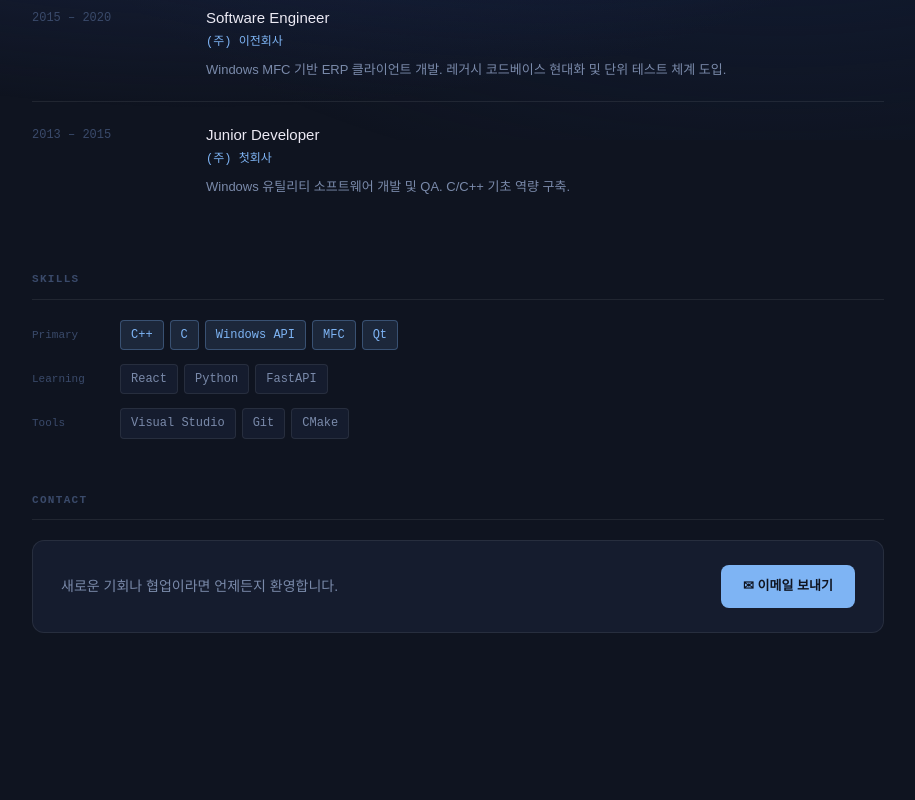
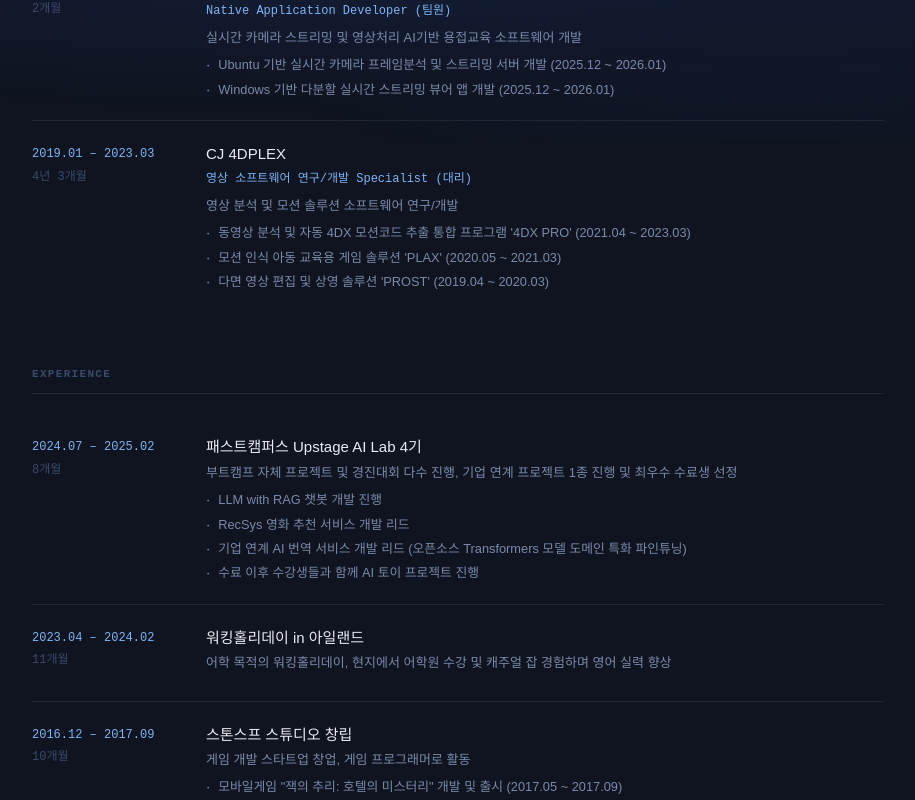
Before and after one commit to Freedate/MyHome_, a React (Vite) app: page /about in a window 1280 px wide. Shown: the part 660-1460 px from the top of the page, without its empty margins (182-1097 px from the left). Before the commit the page ends 1425 px from the top, so only its background shows below. Built offline with nearby package versions, Linux system fonts and the light colour scheme; no server answers.

Commit message:
fix: about page component

```diff
--- a/src/index.css
+++ b/src/index.css
@@ -223,7 +223,10 @@
 }
 
 /* ── About 페이지 ── */
-.about-page { animation: fadeUp 0.5s var(--ease) both; }
+.about-page {
+  animation: fadeUp 0.5s var(--ease) both;
+
+}
 
 .about-header { margin-bottom: 56px; }
 
@@ -267,7 +270,6 @@
   font-size: 15px;
   color: var(--text-secondary);
   line-height: 1.9;
-  max-width: 620px;
 }
 
 /* 타임라인 */
@@ -285,7 +287,7 @@
 .timeline-period {
   font-family: var(--font-mono);
   font-size: 12px;
-  color: var(--text-muted);
+  color: var(--accent);
   padding-top: 3px;
 }
 
@@ -295,7 +297,7 @@
   margin-bottom: 2px;
 }
 
-.timeline-company {
+.timeline-role {
   font-size: 12px;
   color: var(--accent);
   font-family: var(--font-mono);
@@ -1668,3 +1670,36 @@
   color: var(--accent);
   transform: translateY(-3px);
 }
+
+.timeline-projects {
+  list-style: none;
+  padding: 0;
+  margin: 6px 0 0;
+  display: flex;
+  flex-direction: column;
+  gap: 4px;
+}
+
+.timeline-projects li {
+  display: flex;
+  gap: 8px;
+  font-size: 0.8rem;
+  color: var(--text-secondary);
+  line-height: 1.6;
+}
+
+.timeline-project-dot {
+  color: var(--accent);
+  flex-shrink: 0;
+}
+
+.timeline-period {
+  display: flex;
+  flex-direction: column;
+  gap: 2px;
+}
+
+.timeline-duration {
+  font-size: 0.75rem;
+  color: var(--text-muted);
+}
--- a/src/pages/About.jsx
+++ b/src/pages/About.jsx
@@ -1,38 +1,78 @@
 const DATA = {
-  name: '홍길동',
+  name: '이동호',
   role: 'Software Engineer · C++ & Windows Application Developer',
-  bio: `10년 이상 Windows 데스크탑 애플리케이션 개발을 중심으로 경력을 쌓아왔습니다.
-최근에는 웹 기술에 관심을 갖고 React와 Python을 학습하며 포트폴리오를 확장 중입니다.
-사용자 경험을 중시하고, 복잡한 문제를 단순하게 만드는 것을 즐깁니다.`,
+  bio: `C++과 Qt 기반의 Winodws 데스크탑 애플리케이션 기반의 경력을 쌓았습니다.
+  영상 재생과 분석, 제어 소프트웨어 개발 경험과, UNity3D 기반의 게임 출시 경험이 있습니다.
+  AI기술의 중요성을 느끼고 AI 부트캠프를 통해 AI 기술의 기초 학습과 더불어 다양한 프로젝트를 진행했습니다.
+  개발자로서의 역량을 확장하기 위해 React와 TypeScript를 활용한 웹 개발에도 도전하고 있습니다.
+  새로운 기술을 배우고 적용하는 것을 즐기며, 협업과 커뮤니케이션을 중요시합니다.
+  다양한 경험과 기술을 바탕으로 의미 있는 프로젝트에 기여하고 성장해 나가고자 합니다.`,
 
   career: [
     {
-      period: '2020 – 현재',
-      role: 'Senior Software Engineer',
-      company: '(주) 회사명',
-      desc: 'C++/Qt 기반 산업용 제어 소프트웨어 개발 및 설계. 멀티스레드 아키텍처 리팩토링으로 처리 성능 40% 향상.',
+      period: '2025.12 – 2026.01',
+      duration: '2개월',
+      role: 'Native Application Developer (팀원)',
+      company: 'ONJ',
+      desc: '실시간 카메라 스트리밍 및 영상처리 AI기반 용접교육 소프트웨어 개발',
+      projects: ["Ubuntu 기반 실시간 카메라 프레임분석 및 스트리밍 서버 개발 (2025.12 ~ 2026.01)",
+        "Windows 기반 다분할 실시간 스트리밍 뷰어 앱 개발 (2025.12 ~ 2026.01)"
+      ],
     },
     {
-      period: '2015 – 2020',
-      role: 'Software Engineer',
-      company: '(주) 이전회사',
-      desc: 'Windows MFC 기반 ERP 클라이언트 개발. 레거시 코드베이스 현대화 및 단위 테스트 체계 도입.',
-    },
-    {
-      period: '2013 – 2015',
-      role: 'Junior Developer',
-      company: '(주) 첫회사',
-      desc: 'Windows 유틸리티 소프트웨어 개발 및 QA. C/C++ 기초 역량 구축.',
+      period: '2019.01 – 2023.03',
+      duration: '4년 3개월',
+      role: '영상 소프트웨어 연구/개발 Specialist (대리)',
+      company: 'CJ 4DPLEX',
+      desc: '영상 분석 및 모션 솔루션 소프트웨어 연구/개발',
+      projects: [
+        "동영상 분석 및 자동 4DX 모션코드 추출 통합 프로그램 '4DX PRO' (2021.04 ~ 2023.03)",
+        "모션 인식 아동 교육용 게임 솔루션 'PLAX' (2020.05 ~ 2021.03)",
+        "다면 영상 편집 및 상영 솔루션 'PROST' (2019.04 ~ 2020.03)",
+      ]
     },
   ],
 
-  skills: [
-    { group: 'Primary',  tags: ['C++', 'C', 'Windows API', 'MFC', 'Qt'], primary: true },
-    { group: 'Learning', tags: ['React', 'Python', 'FastAPI'], primary: false },
-    { group: 'Tools',    tags: ['Visual Studio', 'Git', 'CMake'], primary: false },
+  experience:[
+    {
+      period: '2024.07 – 2025.02',
+      duration: '8개월',
+      title: '패스트캠퍼스 Upstage AI Lab 4기',
+      desc: '부트캠프 자체 프로젝트 및 경진대회 다수 진행, 기업 연계 프로젝트 1종 진행 및 최우수 수료생 선정',
+      contents: [
+        "LLM with RAG 챗봇 개발 진행",
+        "RecSys 영화 추천 서비스 개발 리드",
+        "기업 연계 AI 번역 서비스 개발 리드 (오픈소스 Transformers 모델 도메인 특화 파인튜닝)",
+        "수료 이후 수강생들과 함께 AI 토이 프로젝트 진행"
+      ]
+    },
+    {
+      period: '2023.04 – 2024.02',
+      duration: '11개월',
+      title: '워킹홀리데이 in 아일랜드',
+      desc: '어학 목적의 워킹홀리데이, 현지에서 어학원 수강 및 캐주얼 잡 경험하며 영어 실력 향상',
+      contents: [
+      ]
+    },
+    {
+      period: '2016.12 – 2017.09',
+      duration: '10개월',
+      title: '스톤스프 스튜디오 창립',
+      desc: '게임 개발 스타트업 창업, 게임 프로그래머로 활동',
+      contents: [
+        ' 모바일게임 "잭의 추리: 호텔의 미스터리" 개발 및 출시 (2017.05 ~ 2017.09)'
+      ]
+    }
   ],
 
-  email: 'your@email.com',
+  skills: [
+    { group: 'Primary', tags: ['C++', 'C#', 'Qt', 'Python'], primary: true },
+    { group: 'Tools', tags: ['Visual Studio', 'Qt Creator', 'Unity3D','Git', 'CMake'], primary: false },
+    { group: 'Libraries', tags: ['FFMpeg', 'OpenCV','MS Azure Kinect'], primary: false },
+    { group: 'Learning', tags: ['React', 'TypeScript', 'JavaScript'], primary: false },
+  ],
+
+  email: 'kod9326@gmail.com',
 }
 
 export default function About() {
@@ -55,11 +95,52 @@
         <div className="timeline">
           {DATA.career.map((item, i) => (
             <div key={i} className="timeline-item">
-              <span className="timeline-period">{item.period}</span>
+              <div className="timeline-period">
+                <span>{item.period}</span>
+                {item.duration && <span className="timeline-duration">{item.duration}</span>}
+              </div>
               <div className="timeline-content">
-                <h3>{item.role}</h3>
-                <p className="timeline-company">{item.company}</p>
+                <h3>{item.company}</h3>
+                <p className="timeline-role">{item.role}</p>
                 <p className="timeline-desc">{item.desc}</p>
+                {item.projects && (
+                  <ul className="timeline-projects">
+                    {item.projects.map((project, j) => (
+                      <li key={j}>
+                        <span className="timeline-project-dot">·</span>
+                        {project}
+                      </li>
+                    ))}
+                  </ul>
+                )}
+              </div>
+            </div>
+          ))}
+        </div>
+      </div>
+
+      <div className="about-section">
+        <h2 className="section-title">Experience</h2>
+        <div className="timeline">
+          {DATA.experience.map((item, i) => (
+            <div key={i} className="timeline-item">
+              <div className="timeline-period">
+                <span>{item.period}</span>
+                {item.duration && <span className="timeline-duration">{item.duration}</span>}
+              </div>
+              <div className="timeline-content">
+                <h3>{item.title}</h3>
+                <p className="timeline-desc">{item.desc}</p>
+                {item.contents && (
+                  <ul className="timeline-projects">
+                    {item.contents.map((content, j) => (
+                      <li key={j}>
+                        <span className="timeline-project-dot">·</span>
+                        {content}
+                      </li>
+                    ))}
+                  </ul>
+                )}
               </div>
             </div>
           ))}
@@ -87,7 +168,7 @@
       <div className="about-section">
         <h2 className="section-title">Contact</h2>
         <div className="contact-box">
-          <p>새로운 기회나 협업이라면 언제든지 환영합니다.</p>
+          <p>채용제안 또는 프로젝트 제안, 업무 제안 등은 언제나 환영합니다.</p>
           <a className="btn-contact" href={`mailto:${DATA.email}`}>
             ✉ 이메일 보내기
           </a>
```
